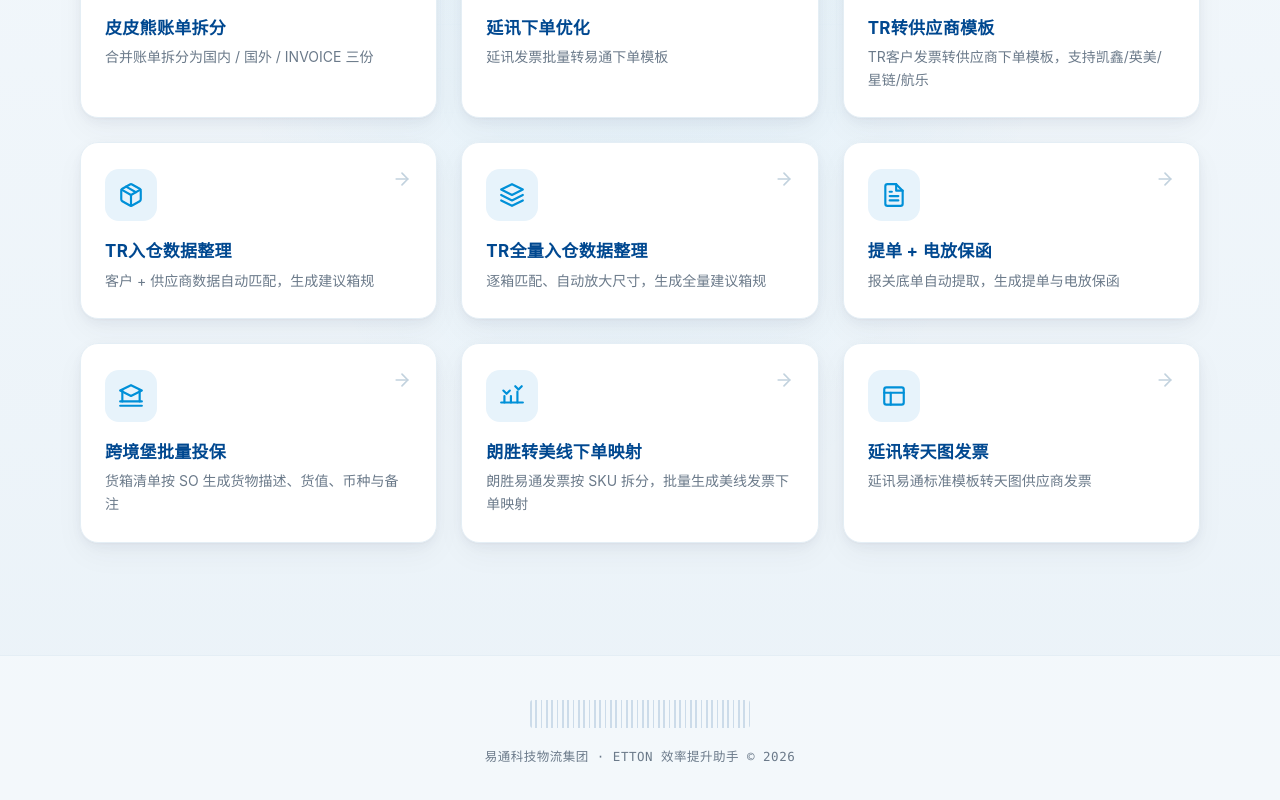
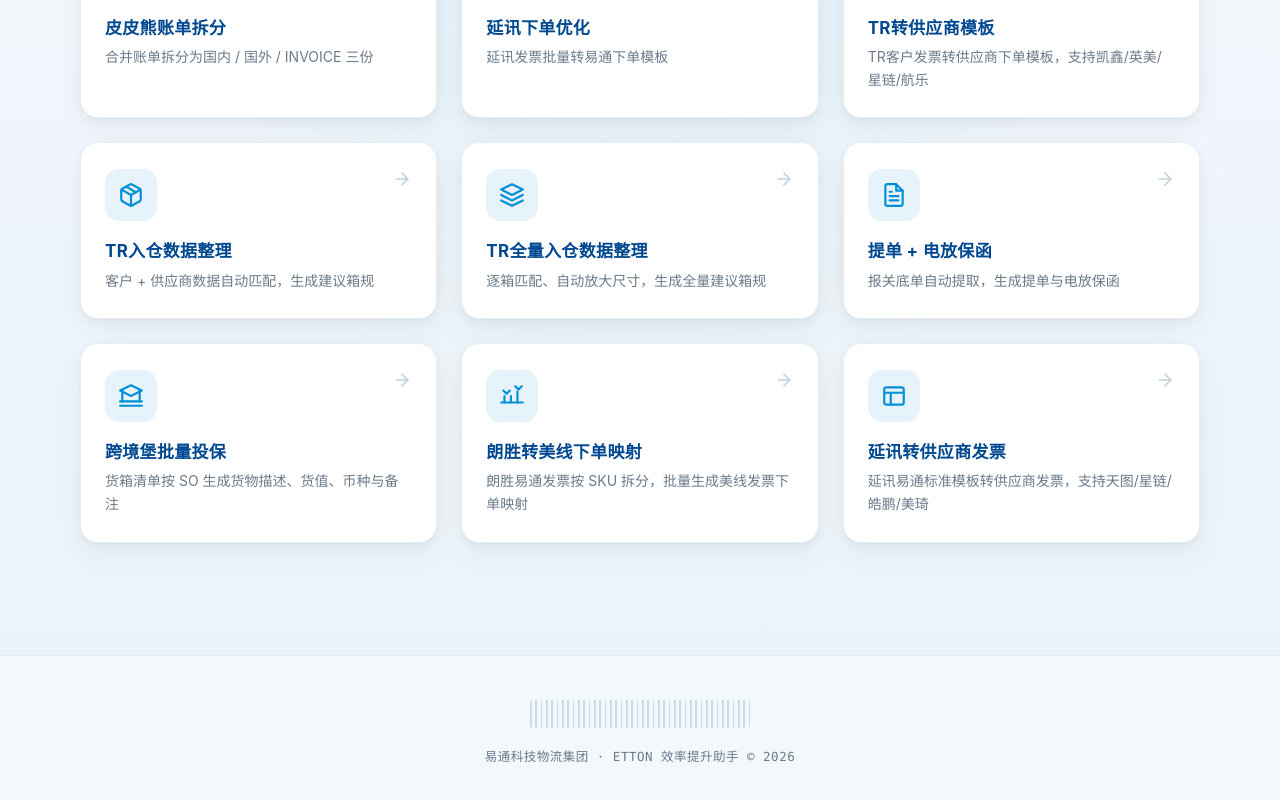
Before and after one commit to etton-AI/etton-tools, a Next.js app: page / in a window 1280 px wide. Shown: the part 680-1480 px from the top of the page. Built offline with nearby package versions, Linux system fonts and the light colour scheme.

Commit message:
fix(homepage): 首页延讯转天图卡片改为延讯转供应商（多供应商）
- yx-to-tiantu 卡片标题/简介更新为多供应商（天图/星链/皓鹏/美琦）
- dev-spec.md 多供应商对账标题 17 家 → 16 家（与代码一致）

```diff
--- a/src/app/page.tsx
+++ b/src/app/page.tsx
@@ -173,9 +173,9 @@ const TOOLS: Tool[] = [
   },
   {
     href: "/yx-to-tiantu",
-    title: "延讯转天图发票",
+    title: "延讯转供应商发票",
     badge: "高效",
-    desc: "延讯易通标准模板转天图供应商发票",
+    desc: "延讯易通标准模板转供应商发票，支持天图/星链/皓鹏/美琦",
     icon: (
       <svg viewBox="0 0 24 24" fill="none" stroke="currentColor" strokeWidth={2} strokeLinecap="round" strokeLinejoin="round">
         <rect x="3" y="4" width="18" height="16" rx="2" />
```
Also changed, not shown: 1 other file (tests, documents, lock files or other folders).
